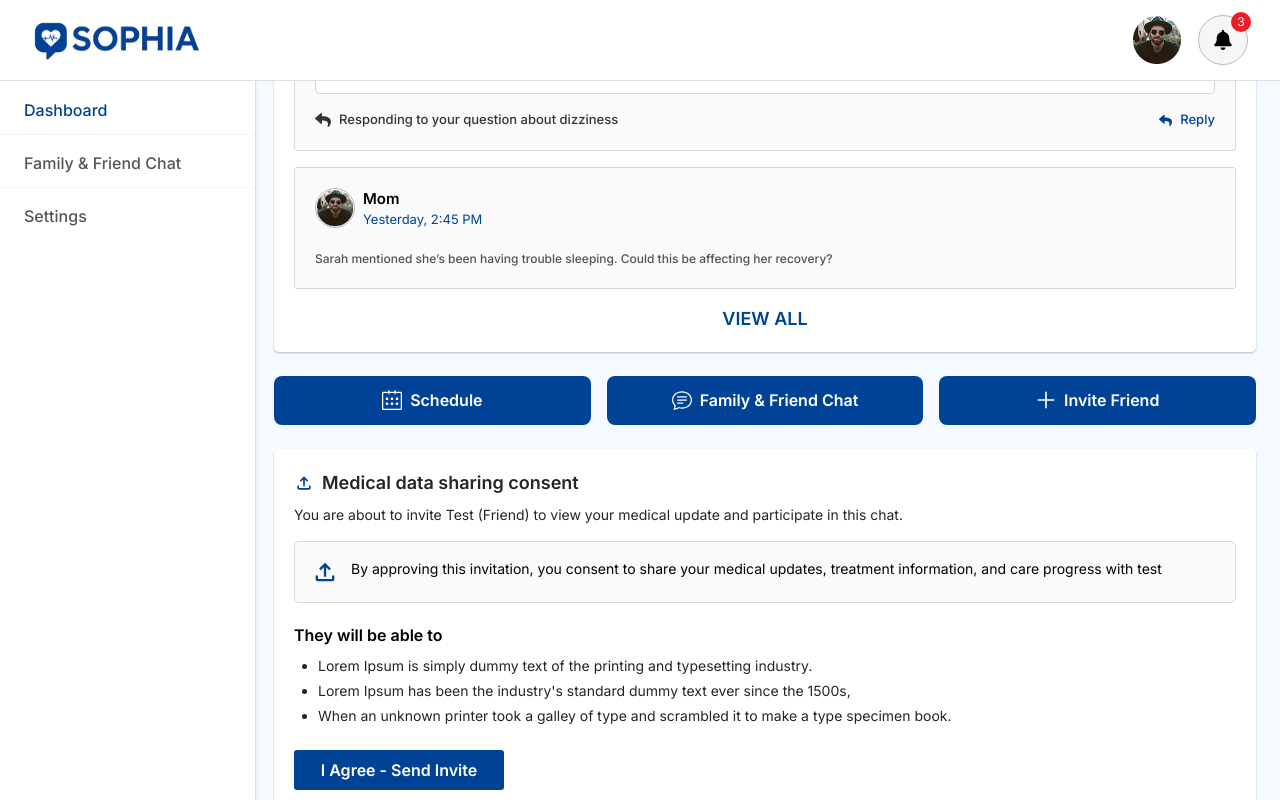
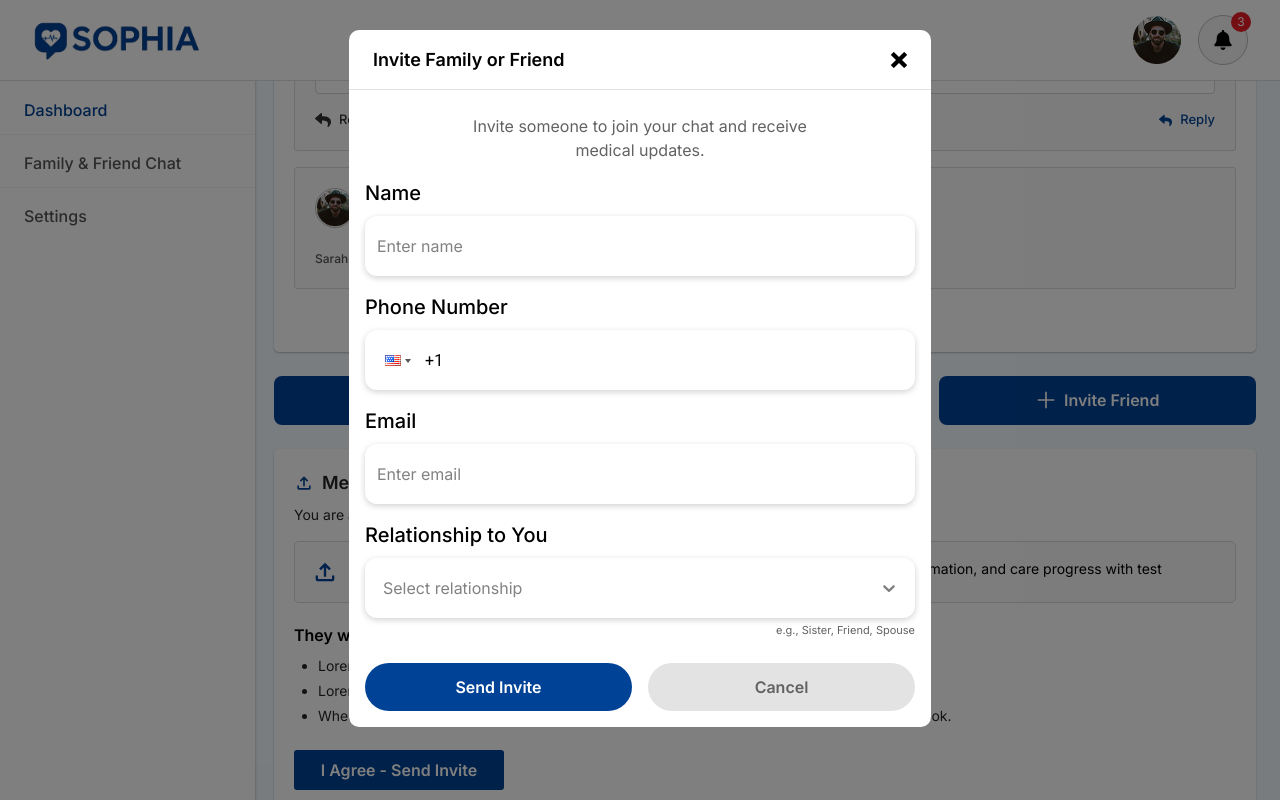
Before and after one commit to Aayu0299/sophia_web, a Next.js app: page /1/dashboard in a window 1280 px wide. Both pictures are taken after a click on the button "Invite Friend". Shown: the part 1578-2378 px from the top of the page. Built offline with nearby package versions, Linux system fonts and the light colour scheme.

Commit message:
manage friend and family modal design

```diff
--- a/src/app/components/appComponent/dashboard/PatientDashboard.js
+++ b/src/app/components/appComponent/dashboard/PatientDashboard.js
@@ -299,9 +299,9 @@ export default function PatientDashboard() {
         <Button
           type="button"
           className="px-2 lg:px-4 font-semibold text-[12px]! lg:text-[16px]! rounded-lg w-full"
-          // onClick={() => {
-          //   setIsInviteFamilyModalOpen(true);
-          // }}
+          onClick={() => {
+            setIsInviteFamilyModalOpen(true);
+          }}
         >
           <Icons.RiAddLargeFill className="inline-block mr-2 w-5 h-5 mb-[3px]" />
           {TEXT.INVITE_FRIEND}
@@ -324,7 +324,7 @@ export default function PatientDashboard() {
           className="flex gap-3 items-start bg-(--bgBoxColor) border border-(--borderGray)
 p-2 sm:p-4 rounded-[5px] font-normal text-[12px] sm:text-[14px] text-(--blackShade) mb-5"
         >
-          <Icons.MdOutlineFileUpload className="text-(--darkblue) w-4 h-4 sm:w-6 sm:h-6 md:w-7 md:h-7 flex-shrink-0" />
+          <Icons.MdOutlineFileUpload className="text-(--darkblue) w-4 h-4 sm:w-6 sm:h-6 md:w-7 md:h-7 shrink-0" />
 
           <span>
             By approving this invitation, you consent to share your medical
--- a/src/app/components/modal/InviteFamilyModal.js
+++ b/src/app/components/modal/InviteFamilyModal.js
@@ -1,4 +1,3 @@
-"use client";
 import { TEXT } from "@/app/utils/Text";
 import Button from "../ui/Button";
 import { Icons } from "@/app/utils/Icons";
@@ -12,6 +11,8 @@ import { relationshipOptions } from "@/app/utils/MockData";
 
 //------function for invite family and friends modal--------------
 export default function InviteFamilyModal({ open, onClose }) {
+  if (!open) return null;
+
   const [phoneNo, setPhoneNo] = useState("");
   const [dialCode, setDialCode] = useState("");
   const [countryCode, setCountryCode] = useState("us");
@@ -20,35 +21,39 @@ export default function InviteFamilyModal({ open, onClose }) {
   const {
     register,
     handleSubmit,
+    setValue,
+    trigger,
     formState: { errors, isSubmitting },
   } = useForm({
     mode: "onSubmit",
     defaultValues: { name: "", phoneNumber: "", email: "" },
   });
 
-  if (!open) return null;
+  useEffect(() => {
+    register("phoneNumber", validationRules.phoneNumber);
+  }, [register]);
 
   const onSubmit = async (formData) => {};
 
   return (
     <div>
       {open && (
-        <div className="fixed inset-0 z-50 flex items-center justify-center bg-black/50 px-4">
-          <div className="w-full max-w-[582px] rounded-[10px] bg-white max-h-screen overflow-y-auto overflow-x-hidden">
+        <div className="fixed inset-0 z-50 flex items-start justify-center bg-black/50 overflow-y-auto scrollbar-hide">
+          <div className="bg-white w-full max-w-[582px] rounded-[10px] m-3 mt-[30px]">
             <div className="flex items-center justify-between px-6 py-4 border-b border-[#E3E3E3]">
               <h2 className="font-semibold text-[18px] text-(--black)">
                 {TEXT.INVITE_FAMILY_OR_FRIEND}
               </h2>
               <Icons.ImCross onClick={onClose} className="cursor-pointer" />
             </div>
-            <p className="font-normal text-[16px] text-center text-(--darkgray) p-4 w-full max-w-[427px] mx-auto">
-              {TEXT.INVITE_SOMEONE}
-            </p>
-
             <form
               onSubmit={handleSubmit(onSubmit)}
               className="mt-2 space-y-4 p-4"
             >
+              <p className="font-normal text-[16px] text-center text-(--darkgray) px-4 w-full max-w-[427px] mx-auto">
+                {TEXT.INVITE_SOMEONE}
+              </p>
+
               <InputField
                 label={TEXT.NAME}
                 name="name"
@@ -85,7 +90,7 @@ export default function InviteFamilyModal({ open, onClose }) {
                 placeholder={TEXT.ENTER_EMAIL}
                 register={register}
                 maxLength={100}
-                validationRules={validationRules.email}
+                validationRules={validationRules?.email}
                 error={errors.email?.message}
                 onKeyDown={handleSpace}
                 isPHI
@@ -104,16 +109,17 @@ export default function InviteFamilyModal({ open, onClose }) {
                   {TEXT.EXAMPLE_RELATION}
                 </p>
               </div>
-
               <div className="flex sm:flex-row flex-col justify-around gap-4 mt-6">
                 <Button
                   type="submit"
+                  disabled={isSubmitting}
                   className="px-4 font-semibold text-[16px]! rounded-[100px] w-full"
                 >
                   {TEXT.INVITE_BUTTON}
                 </Button>
                 <Button
                   type="button"
+                  onClick={onClose}
                   className="px-4 font-semibold text-[16px]! rounded-[100px] w-full bg-(--buttonBg)! text-(--darkgray)!"
                 >
                   {TEXT.CANCEL}
```
